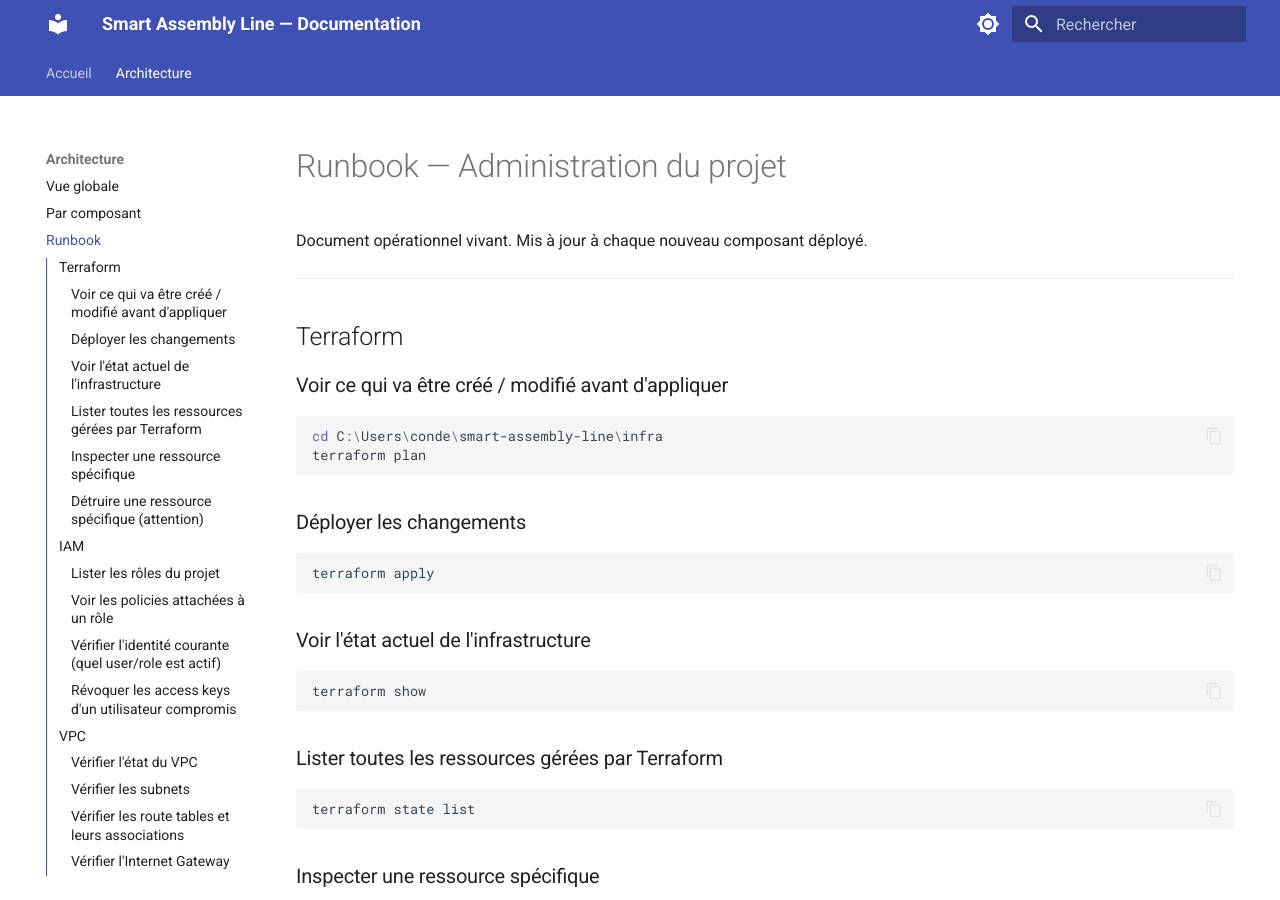
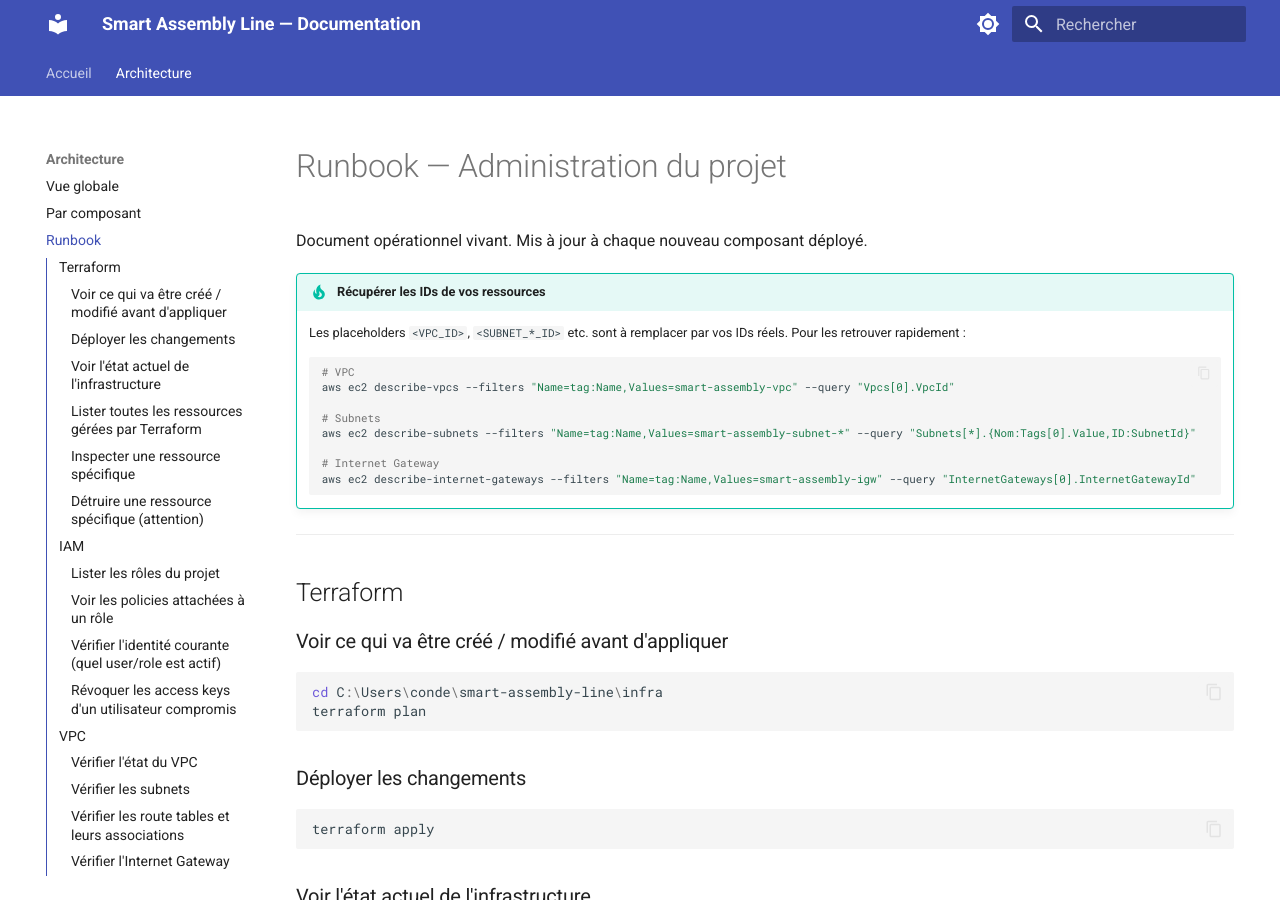
Before and after one commit to lansanconde/smart-assembly-line, an MkDocs documentation site: the page built from docs/runbook/index.md, in a window 1280 px wide and 900 px high. Built offline with MkDocs 1.6.1 and Material for MkDocs 9.7.7, drawn with Linux system fonts in a browser that asks for light colours; some of the changed text lies outside the part shown.

Commit message:
docs(runbook): remplacer IDs sensibles par placeholders

````diff
--- a/docs/runbook/index.md
+++ b/docs/runbook/index.md
@@ -1,6 +1,20 @@
 # Runbook — Administration du projet
 
 Document opérationnel vivant. Mis à jour à chaque nouveau composant déployé.
+
+!!! tip "Récupérer les IDs de vos ressources"
+    Les placeholders `<VPC_ID>`, `<SUBNET_*_ID>` etc. sont à remplacer par vos IDs réels.
+    Pour les retrouver rapidement :
+    ```bash
+    # VPC
+    aws ec2 describe-vpcs --filters "Name=tag:Name,Values=smart-assembly-vpc" --query "Vpcs[0].VpcId"
+
+    # Subnets
+    aws ec2 describe-subnets --filters "Name=tag:Name,Values=smart-assembly-subnet-*" --query "Subnets[*].{Nom:Tags[0].Value,ID:SubnetId}"
+
+    # Internet Gateway
+    aws ec2 describe-internet-gateways --filters "Name=tag:Name,Values=smart-assembly-igw" --query "InternetGateways[0].InternetGatewayId"
+    ```
 
 ---
 
````
Also changed, not shown: other parts of docs/runbook/index.md (+2 -2 lines).
